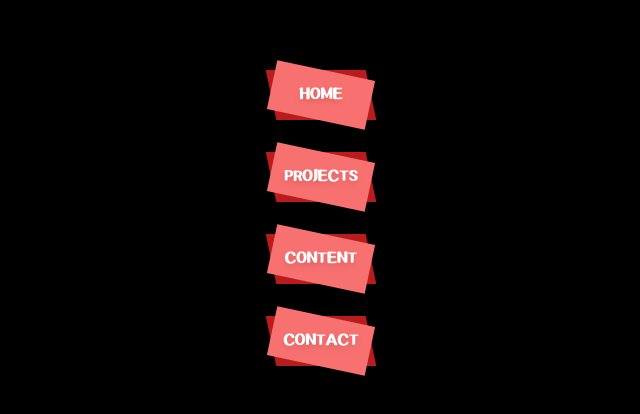
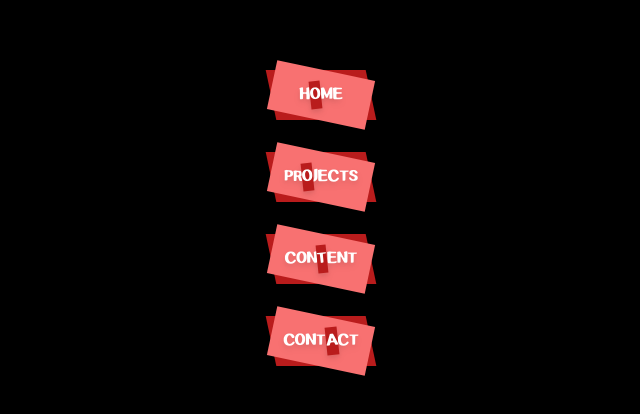
Before and after one commit to anggakswr/anggakswr.github.io, a React (Vite) app: page / in a window 1280 px wide. Shown: the part 182-596 px from the top of the page, without its empty margins (319-959 px from the left). Built offline with nearby package versions, Linux system fonts and the light colour scheme.

Commit message:
Sidebar menu design 3

```diff
--- a/src/pages/Home.tsx
+++ b/src/pages/Home.tsx
@@ -4,7 +4,7 @@ const Home = () => {
   return (
     <div className="bg-black min-h-screen box-center flex-col gap-8">
       {aMenus.map((sMenu, nIndex) => (
-        <Menu sText={sMenu} bOdd={!(nIndex % 2)} />
+        <Menu sText={sMenu} bOdd={!(nIndex % 2)} nIndex={nIndex} />
       ))}
     </div>
   );
@@ -12,7 +12,15 @@ const Home = () => {
 
 const aMenus = ["HOME", "PROJECTS", "CONTENT", "CONTACT"];
 
-const Menu = ({ sText, bOdd }: { sText: string; bOdd?: boolean }) => {
+const Menu = ({
+  sText,
+  bOdd,
+  nIndex,
+}: {
+  sText: string;
+  bOdd?: boolean;
+  nIndex: number;
+}) => {
   const [bHover, setBHover] = useState(false);
 
   const sBoxCSS = "absolute top-0 left-0 w-full h-full";
@@ -21,7 +29,9 @@ const Menu = ({ sText, bOdd }: { sText: string; bOdd?: boolean }) => {
   const sBox2CSS = "bg-red-700 skew-x-12 hover:";
   const sBox2Anim = bHover ? "rotate-12" : "";
 
+  const sTextCSS = "relative z-20 drop-shadow-md text-xl flex";
   const sTextAnim = bHover ? "" : "text-white";
+  const sRotate = bHover && bOdd ? "rotate-6" : "-rotate-6";
 
   return (
     <div
@@ -29,9 +39,19 @@ const Menu = ({ sText, bOdd }: { sText: string; bOdd?: boolean }) => {
       onMouseOver={() => setBHover(true)}
       onMouseOut={() => setBHover(false)}
     >
-      <p className={`relative z-20 drop-shadow-md text-xl ${sTextAnim}`}>
-        {sText}
-      </p>
+      <div className={`${sTextCSS} ${sTextAnim}`}>
+        {/* {sText} */}
+        {sText.split("").map((sLetter, nIndex2) => (
+          <div
+            key={`letter-${sLetter}`}
+            className={
+              nIndex2 === nIndex + 1 ? `bg-red-700 ${sRotate} text-white` : ""
+            }
+          >
+            {sLetter}
+          </div>
+        ))}
+      </div>
 
       <div className={`absolute inset-0 ${bOdd ? "rotate-180" : ""}`}>
         {/* box */}
```
